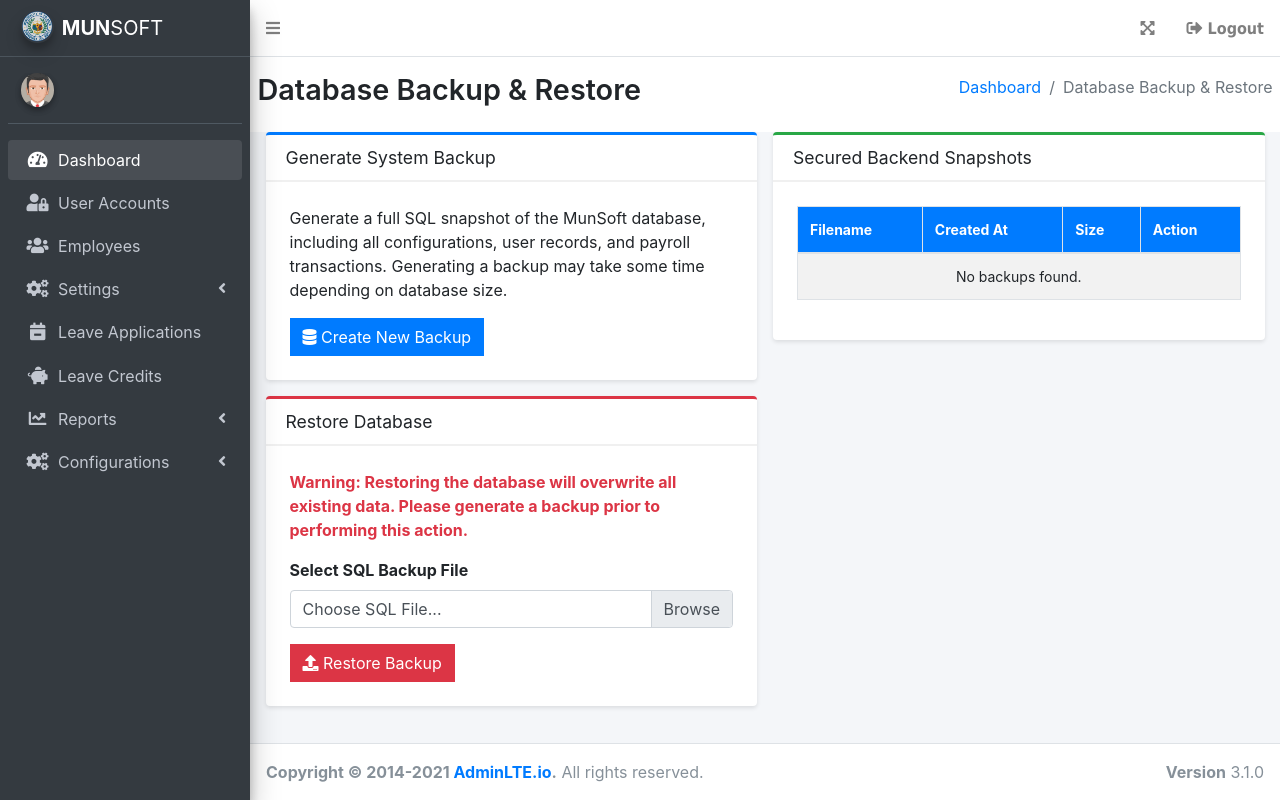
After one commit to ntianlyris/MunSoft, a PHP site: page /admin/database_backup.php in a window 1280 px wide. The commit adds this page. Run offline with PHP 8.4, Linux system fonts and the light colour scheme; a user stored in the database is signed in; data comes from the database, SQL or seed files in the repository; some libraries are stand-ins or nearby versions.

Commit message:
feat(admin): build memory-safe database backup and restore extraction engine with sidebar UI logic

```diff
--- /dev/null
+++ b/admin/backup_handler.php
@@ -0,0 +1,86 @@
+<?php
+/**
+ * Ajax Endpoint for Database Backup and Restore
+ */
+
+require_once '../includes/class/DatabaseBackup.php';
+
+$BackupManager = new DatabaseBackup();
+$response = ['status' => 'error', 'message' => 'Invalid Request'];
+
+if (isset($_POST['action'])) {
+
+    // Check if generating a backup
+    if ($_POST['action'] === 'generate_backup') {
+        $result = $BackupManager->generateBackup();
+        echo json_encode($result);
+        exit;
+    }
+
+    // Check if listing existing backups
+    if ($_POST['action'] === 'list_backups') {
+        $files = $BackupManager->getBackupList();
+
+        $html = '';
+        if (empty($files)) {
+            $html = '<tr><td colspan="4" class="text-center">No backups found.</td></tr>';
+        } else {
+            foreach ($files as $file) {
+                // Formatting timestamp and sizes
+                $date = date('F d, Y h:i A', $file['created_at']);
+                $size = number_format($file['size_bytes'] / 1048576, 2) . ' MB';
+                $downloadUrl = '../db_backups/' . $file['filename'];
+
+                $html .= '<tr>';
+                $html .= '<td>' . htmlspecialchars($file['filename']) . '</td>';
+                $html .= '<td>' . $date . '</td>';
+                $html .= '<td>' . $size . '</td>';
+                $html .= '<td class="text-center">
+                            <div class="btn-group">
+                                <a href="' . $downloadUrl . '" class="btn btn-sm btn-success" download>
+                                    <i class="fas fa-download"></i> Download
+                                </a>
+                            </div>
+                          </td>';
+                $html .= '</tr>';
+            }
+        }
+        echo $html;
+        exit;
+    }
+}
+
+// Check if uploading and restoring a backup file
+if (isset($_FILES['backup_file'])) {
+    $file = $_FILES['backup_file'];
+
+    if ($file['error'] !== UPLOAD_ERR_OK) {
+        echo json_encode(['status' => 'error', 'message' => 'Upload failed. Error Code: ' . $file['error']]);
+        exit;
+    }
+
+    $extension = pathinfo($file['name'], PATHINFO_EXTENSION);
+    if (strtolower($extension) !== 'sql') {
+        echo json_encode(['status' => 'error', 'message' => 'Invalid file format. Only .sql files are allowed.']);
+        exit;
+    }
+
+    // Move to a temporary secure path to process it
+    $targetPath = sys_get_temp_dir() . '/' . basename($file['name']);
+    if (move_uploaded_file($file['tmp_name'], $targetPath)) {
+        // Execute Restore
+        $result = $BackupManager->restoreBackup($targetPath);
+
+        // Clean up temp file
+        @unlink($targetPath);
+
+        echo json_encode($result);
+        exit;
+    } else {
+        echo json_encode(['status' => 'error', 'message' => 'Could not stage the uploaded file on the server.']);
+        exit;
+    }
+}
+
+echo json_encode($response);
+?>
--- /dev/null
+++ b/admin/database_backup.php
@@ -0,0 +1,129 @@
+<?php
+    include_once '../includes/layout/head.php';
+    include_once '../includes/layout/navbar.php';
+    include_once '../includes/layout/sidebar.php';
+    include_once '../includes/view/view.php';
+?>
+
+<!-- Content Wrapper. Contains page content -->
+<div class="content-wrapper">
+  <!-- Content Header (Page header) -->
+  <section class="content-header">
+    <div class="container-fluid">
+      <div class="row mb-2">
+        <div class="col-sm-6">
+          <h1>Database Backup & Restore</h1>
+        </div>
+        <div class="col-sm-6">
+          <ol class="breadcrumb float-sm-right">
+            <li class="breadcrumb-item"><a href="./">Dashboard</a></li>
+            <li class="breadcrumb-item active">Database Backup & Restore</li>
+          </ol>
+        </div>
+      </div>
+    </div>
+  </section>
+
+  <!-- Main content -->
+  <section class="content">
+    <div class="container-fluid">
+
+      <div class="row">
+          <!-- Backup Card -->
+          <div class="col-md-6">
+              <div class="card card-outline card-primary">
+                  <div class="card-header">
+                      <h3 class="card-title">Generate System Backup</h3>
+                  </div>
+                  <div class="card-body">
+                      <p>
+                          Generate a full SQL snapshot of the MunSoft database, including all configurations, user records, and payroll transactions. Generating a backup may take some time depending on database size.
+                      </p>
+                      <button id="btnGenerateBackup" class="btn btn-primary btn-flat">
+                          <i class="fas fa-database"></i> Create New Backup
+                      </button>
+                      <div id="backupProgress" class="mt-3 text-primary font-weight-bold" style="display:none;">
+                          <i class="fas fa-spinner fa-spin"></i> Generating SQL extraction stream... please do not refresh the page.
+                      </div>
+                  </div>
+              </div>
+
+              <!-- Restore Card -->
+              <div class="card card-outline card-danger">
+                  <div class="card-header">
+                      <h3 class="card-title">Restore Database</h3>
+                  </div>
+                  <div class="card-body">
+                      <p class="text-danger font-weight-bold">
+                          Warning: Restoring the database will overwrite all existing data. Please generate a backup prior to performing this action.
+                      </p>
+                      <form id="restoreForm">
+                          <div class="form-group">
+                              <label>Select SQL Backup File</label>
+                              <div class="custom-file">
+                                  <input type="file" class="custom-file-input" id="backupFile" accept=".sql" required>
+                                  <label class="custom-file-label" for="backupFile">Choose SQL File...</label>
+                              </div>
+                          </div>
+                          <button type="submit" id="btnRestoreBackup" class="btn btn-danger btn-flat">
+                              <i class="fas fa-upload"></i> Restore Backup
+                          </button>
+                      </form>
+                      <div id="restoreProgress" class="mt-3 text-danger font-weight-bold" style="display:none;">
+                          <i class="fas fa-spinner fa-spin"></i> Restoring database stream block... this may take several minutes.
+                      </div>
+                  </div>
+              </div>
+          </div>
+
+          <!-- Backup History Card -->
+          <div class="col-md-6">
+              <div class="card card-outline card-success">
+                  <div class="card-header">
+                      <h3 class="card-title">Secured Backend Snapshots</h3>
+                  </div>
+                  <div class="card-body">
+                      <div class="table-responsive">
+                          <table class="table table-bordered table-striped">
+                              <thead>
+                                  <tr>
+                                      <th>Filename</th>
+                                      <th>Created At</th>
+                                      <th>Size</th>
+                                      <th>Action</th>
+                                  </tr>
+                              </thead>
+                              <tbody id="backupListTable">
+                                  <!-- Rendered via JS Ajax inside scripts/backup.js -->
+                              </tbody>
+                          </table>
+                      </div>
+                  </div>
+              </div>
+          </div>
+      </div>
+
+    </div>
+  </section>
+</div>
+
+<!-- jQuery -->
+<script src="../plugins/jquery/jquery.min.js"></script>
+<!-- Bootstrap 4 -->
+<script src="../plugins/bootstrap/js/bootstrap.bundle.min.js"></script>
+<!-- AdminLTE App -->
+<script src="../dist/js/adminlte.js"></script>
+<!-- SweetAlert2 -->
+<script src="https://cdn.jsdelivr.net/npm/sweetalert2@11"></script>
+<!-- Scripts -->
+<script src="scripts/backup.js"></script>
+
+<script>
+    // Update custom-file-input label to selected file
+    $(".custom-file-input").on("change", function() {
+        var fileName = $(this).val().split("\\").pop();
+        $(this).siblings(".custom-file-label").addClass("selected").html(fileName);
+    });
+</script>
+
+<?php include_once '../includes/layout/footer.php'; ?>
--- /dev/null
+++ b/includes/class/DatabaseBackup.php
@@ -0,0 +1,194 @@
+<?php
+
+include_once("DB_conn.php");
+
+/**
+ * Class DatabaseBackup
+ * Handles the comprehensive logic for extracting and restoring Database state.
+ * Specifically designed with memory streaming structures for Big O space complexity efficiency
+ * to avoid memory exhaustion on large payload datasets.
+ */
+class DatabaseBackup extends DB_conn {
+
+    private $backupDir;
+
+    public function __construct() {
+        parent::__construct();
+        // Path up to project root, then down into a dedicated backup folder
+        $this->backupDir = dirname(__DIR__, 2) . '/db_backups/';
+        if (!is_dir($this->backupDir)) {
+            mkdir($this->backupDir, 0755, true);
+        }
+    }
+
+    /**
+     * Generates an SQL raw script file dumping schemas and data.
+     * Uses MYSQLI_USE_RESULT (unbuffered queries) to keep memory footprint close to O(1)
+     */
+    public function generateBackup() {
+        // Enforce large-scale processing environment variables
+        set_time_limit(0);
+        ini_set('memory_limit', '1024M');
+
+        $tables = array();
+        $result = $this->conn->query('SHOW TABLES');
+        if (!$result) {
+            return ['status' => 'error', 'message' => 'Failed to retrieve tables: ' . $this->conn->error];
+        }
+
+        while ($row = $result->fetch_row()) {
+            $tables[] = $row[0];
+        }
+
+        $filename = 'backup_' . DB_DATABASE . '_' . date('Y-m-d_H-i-s') . '.sql';
+        $filepath = $this->backupDir . $filename;
+
+        // Open sequential write stream
+        $handle = fopen($filepath, 'w+');
+        if (!$handle) {
+            return ['status' => 'error', 'message' => 'Failed to initialize system backup file stream.'];
+        }
+
+        fwrite($handle, "-- ---------------------------------------------------------\n");
+        fwrite($handle, "-- MunSoft Database Automation Backup\n");
+        fwrite($handle, "-- Generated: " . date('Y-m-d H:i:s') . "\n");
+        fwrite($handle, "-- ---------------------------------------------------------\n\n");
+        fwrite($handle, "SET FOREIGN_KEY_CHECKS = 0;\n\n");
+
+        foreach ($tables as $table) {
+            // Sequence 1: Generate DROP & CREATE Syntax
+            $result = $this->conn->query('SHOW CREATE TABLE `' . $table . '`');
+            if ($result) {
+                $row2 = $result->fetch_row();
+                fwrite($handle, "DROP TABLE IF EXISTS `" . $table . "`;\n");
+                // The table creation string is inherently safe to write
+                fwrite($handle, $row2[1] . ";\n\n");
+            }
+
+            // Sequence 2: Iteratively dump Data using Chunked Extended Inserts
+            $result = $this->conn->query('SELECT * FROM `' . $table . '`', MYSQLI_USE_RESULT);
+            if ($result) {
+                $numRows = 0;
+                $insertBatch = [];
+                while ($row = $result->fetch_row()) {
+                    // Escape raw SQL sequences while mapping NULL cleanly
+                    $values = array_map(function($val) {
+                        return is_null($val) ? "NULL" : "'" . $this->conn->real_escape_string($val) . "'";
+                    }, $row);
+
+                    $insertBatch[] = "(" . implode(",", $values) . ")";
+                    $numRows++;
+
+                    // Limit insert chunk sequence into 50 arrays for fast bulk-loading later
+                    if ($numRows % 50 == 0) {
+                        fwrite($handle, "INSERT INTO `$table` VALUES " . implode(",", $insertBatch) . ";\n");
+                        $insertBatch = [];
+                    }
+                }
+
+                // Flush remaining chunks explicitly remaining in the sequence array buffer
+                if (!empty($insertBatch)) {
+                    fwrite($handle, "INSERT INTO `$table` VALUES " . implode(",", $insertBatch) . ";\n");
+                }
+                fwrite($handle, "\n");
+
+                // Clear the remote MySQL RAM buffer for the associated table block
+                $result->free();
+            }
+        }
+
+        fwrite($handle, "SET FOREIGN_KEY_CHECKS = 1;\n");
+        fclose($handle);
+
+        return [
+            'status' => 'success',
+            'message' => 'Successfully captured a systemic database snapshot.',
+            'filename' => $filename,
+            'download_path' => '../db_backups/' . $filename // Web relative
+        ];
+    }
+
+    /**
+     * Restores an SQL database from a serialized backup string.
+     * Uses sequential fget line parsing instead of loading full string in RAM.
+     */
+    public function restoreBackup($filepath) {
+        set_time_limit(0);
+        ini_set('memory_limit', '1024M');
+
+        if (!file_exists($filepath)) {
+            return ['status' => 'error', 'message' => 'Backup file signature not found.'];
+        }
+
+        $templine = '';
+        $handle = fopen($filepath, "r");
+
+        if ($handle) {
+            $this->conn->query("SET FOREIGN_KEY_CHECKS = 0");
+            $this->conn->query("START TRANSACTION"); // Rollback protection
+
+            try {
+                while (($line = fgets($handle)) !== false) {
+                    // Skip static comments & blank intervals instantly
+                    if (substr($line, 0, 2) == '--' || trim($line) == '') continue;
+
+                    $templine .= $line;
+
+                    // Safely extract completed syntax if line securely terminates with a structural closure
+                    if (substr(trim($line), -1, 1) == ';') {
+                        if (!$this->conn->query($templine)) {
+                            throw new Exception("Structural error on line syntax: " . $this->conn->error . "\nPayload: " . $templine);
+                        }
+                        $templine = ''; // Refresh query buffer
+                    }
+                }
+
+                // Secure operations
+                $this->conn->query("COMMIT");
+                $this->conn->query("SET FOREIGN_KEY_CHECKS = 1");
+                fclose($handle);
+
+                return ['status' => 'success', 'message' => 'Database fully restored to historical snapshot!'];
+
+            } catch (Exception $e) {
+                $this->conn->query("ROLLBACK"); // Abort everything cleanly
+                $this->conn->query("SET FOREIGN_KEY_CHECKS = 1");
+                fclose($handle);
+
+                return ['status' => 'error', 'message' => $e->getMessage()];
+            }
+        }
+
+        return ['status' => 'error', 'message' => 'Invalid parsing handler generated.'];
+    }
+
+    /**
+     * Fetches all registered system backups in descending order for Admin rendering
+     */
+    public function getBackupList() {
+        if (!is_dir($this->backupDir)) return [];
+
+        $files = scandir($this->backupDir);
+        $backups = [];
+
+        foreach ($files as $file) {
+            if ($file != '.' && $file != '..' && pathinfo($file, PATHINFO_EXTENSION) === 'sql') {
+                $filepath = $this->backupDir . $file;
+                $backups[] = [
+                    'filename' => $file,
+                    'size_bytes' => filesize($filepath),
+                    'created_at' => filemtime($filepath),
+                    'path' => $filepath
+                ];
+            }
+        }
+
+        // Descending timeline sort (Newest files appear first)
+        usort($backups, function($a, $b) {
+            return $b['created_at'] <=> $a['created_at'];
+        });
+
+        return $backups;
+    }
+}
+?>
--- a/includes/layout/sidebar.php
+++ b/includes/layout/sidebar.php
@@ -96,6 +96,7 @@
               <?php echo ViewSideBarLink('config_leave_types'); ?>
               <?php echo ViewSideBarLink('signatories'); ?>
               <?php echo ViewSideBarLink('change_password'); ?>
+              <?php echo ViewSideBarLink('database_backup'); ?>
             </ul>
           </li>
         </ul>
--- a/includes/view/view.php
+++ b/includes/view/view.php
@@ -431,6 +431,19 @@ function ViewSideBarLink($link_name){
                                         <i class="nav-icon fas fa-signature"></i>
                                         <p>
                                             Signatories
+                                        </p>
+                                    </a>
+                                </li>';
+                }
+            break;
+
+        case 'database_backup':
+            if($user_role == "Administrator"){
+                    $link_text = '<li class="nav-item">
+                                    <a href="../admin/database_backup.php" class="nav-link" id="database_backup">
+                                        <i class="nav-icon fas fa-database"></i>
+                                        <p>
+                                            Database Backup
                                         </p>
                                     </a>
                                 </li>';
```
Also changed, not shown: admin/scripts/backup.js (added, +134 -0 lines).
